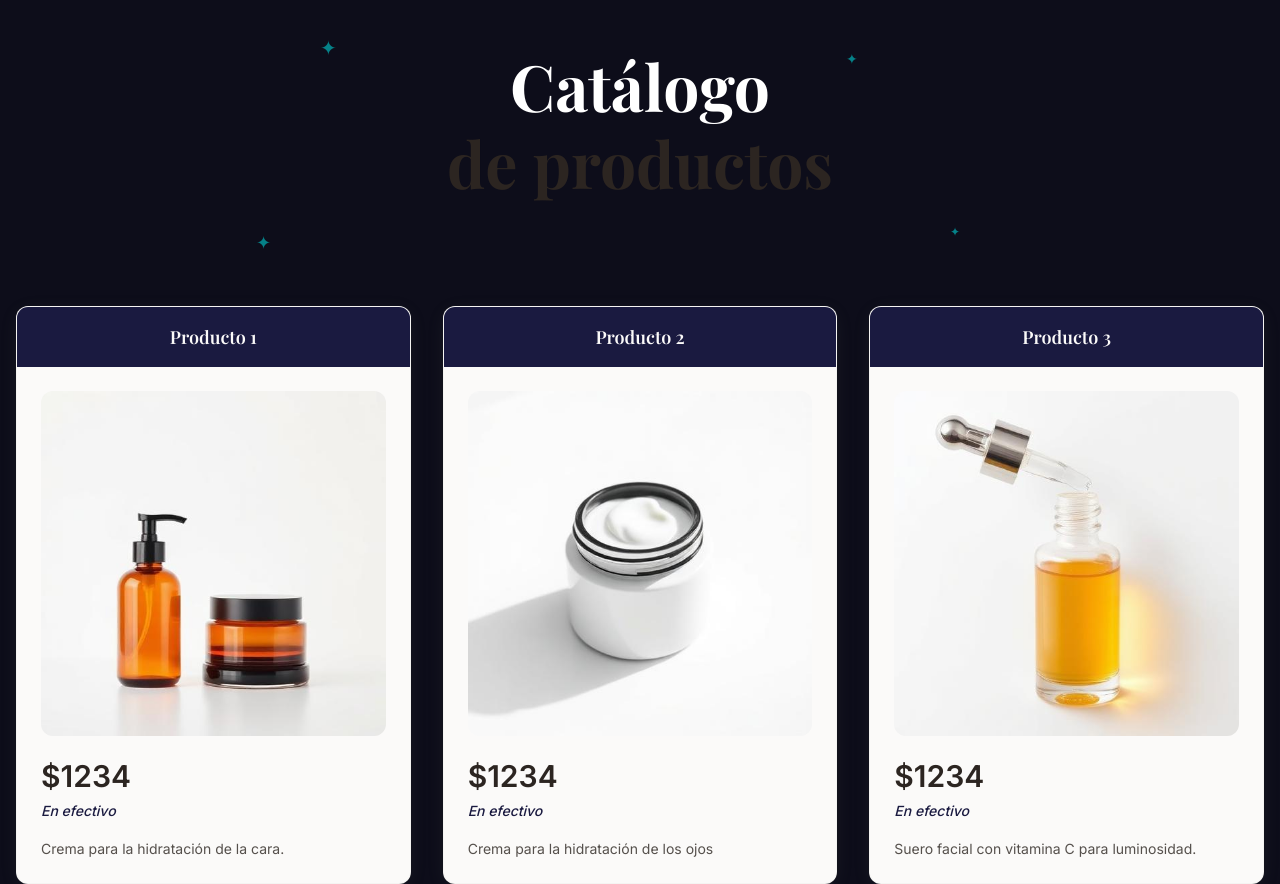
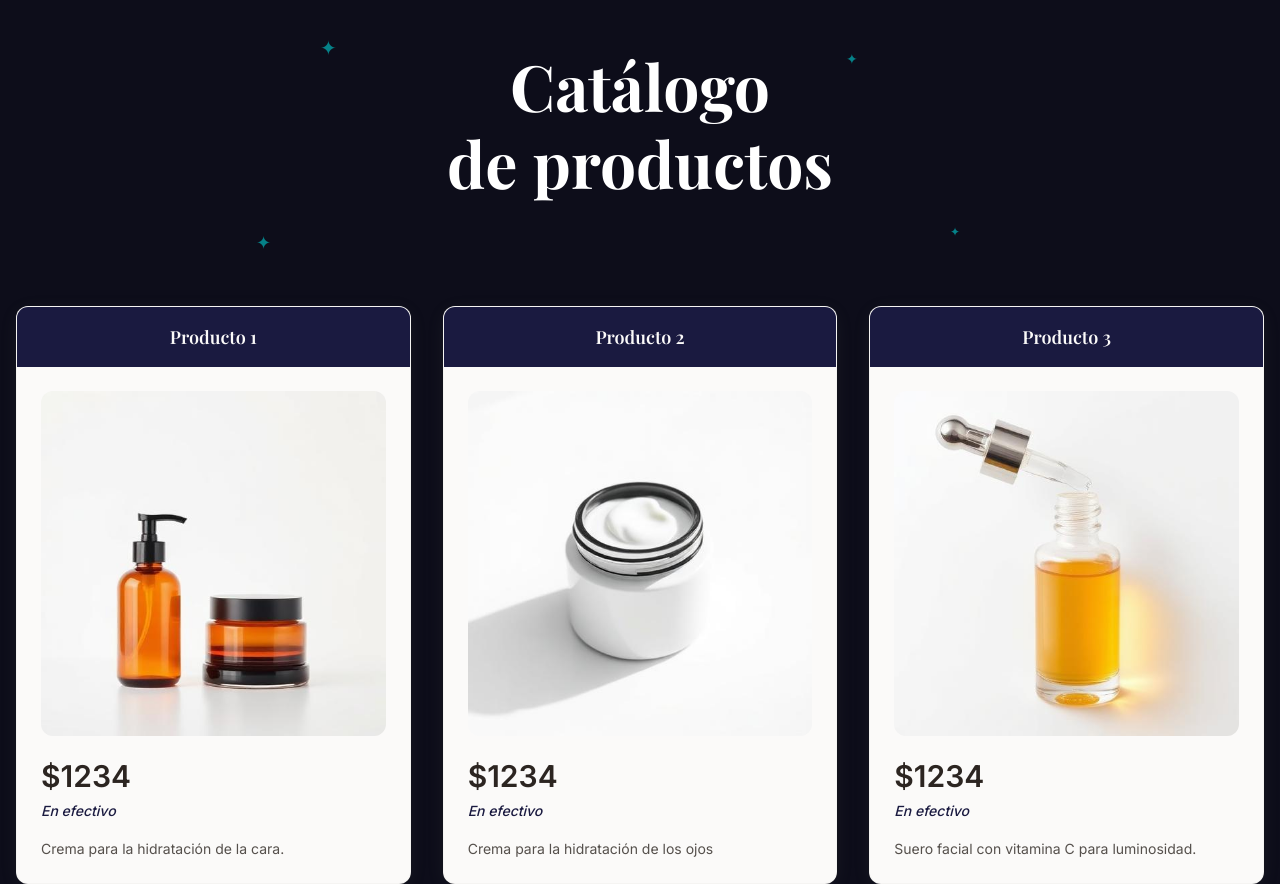
Before and after one commit to Eddye21/catalog-technowaves, a plain HTML site: page index.html in a window 1280 px wide. Shown: the top 884 px of the page. Drawn offline with nearby package versions, Linux system fonts and the light colour scheme.

Commit message:
Actualizar catalog.css

```diff
--- a/catalog.css
+++ b/catalog.css
@@ -77,7 +77,7 @@ body {
 }
 
 .title-accent {
-    color: var(--foreground);
+    color: white;
 }
 
 .address-line {
```
